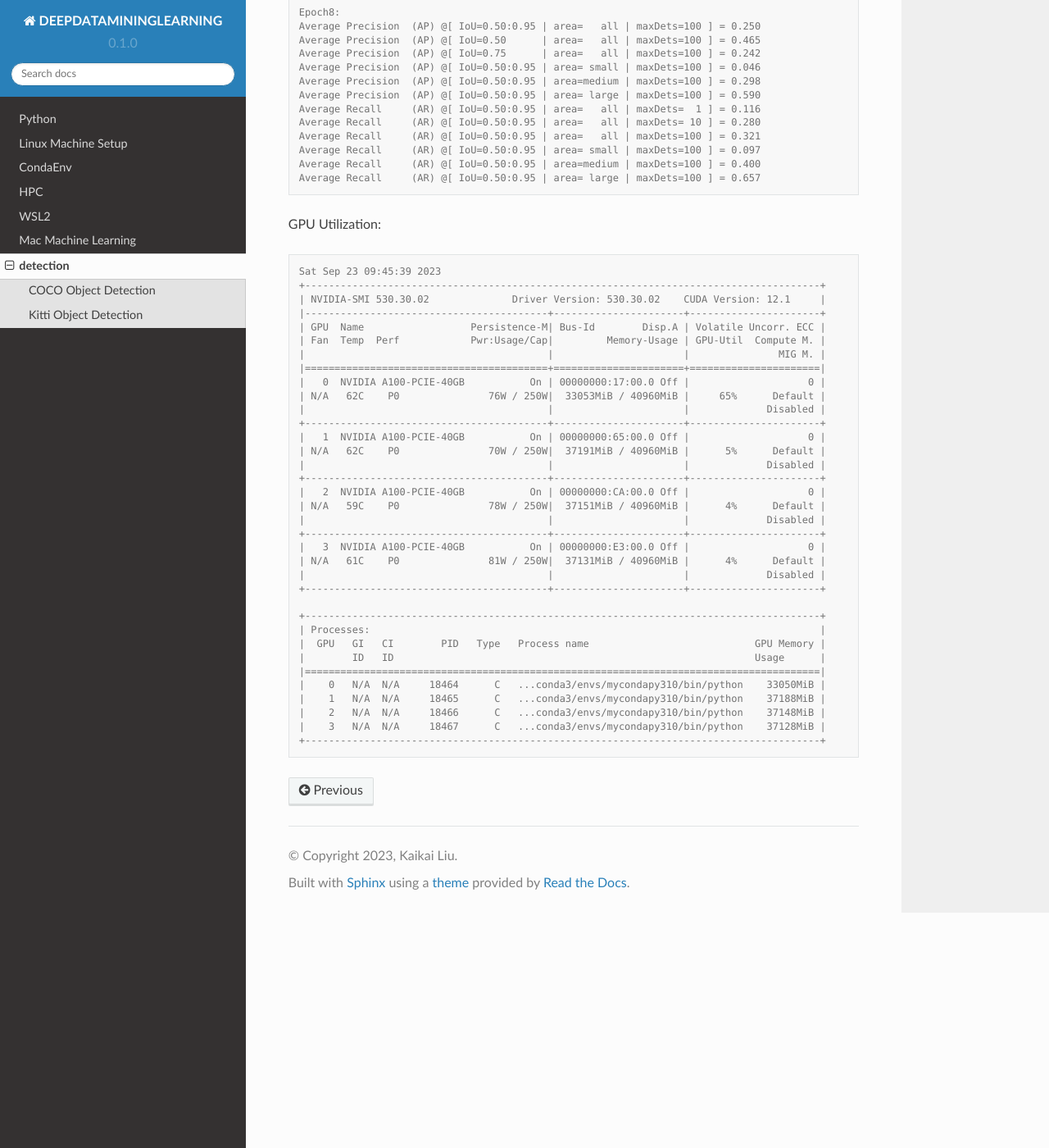
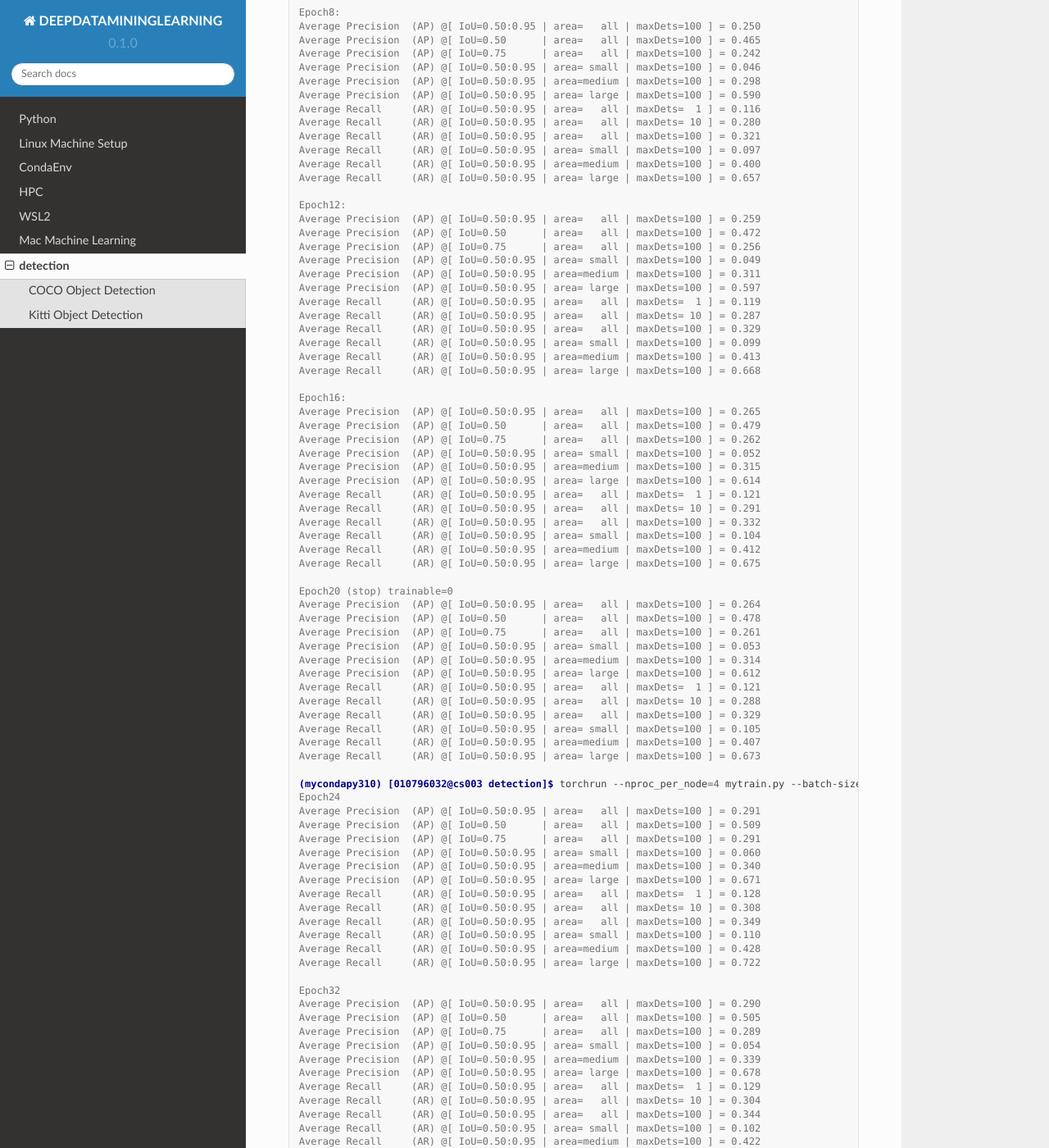
Before and after one commit to lkk688/DeepDataMiningLearning, a Sphinx documentation site: the page built from docs/source/detection.rst, in a window 1280 px wide and 1400 px high, scrolled down 3014 px. Shown: the whole window at 82% size. Built offline with Sphinx 7.4.7 and the Read the Docs theme 2.0.0, drawn with Linux system fonts in a browser that asks for light colours; some of the changed text lies outside the part shown.

```diff
--- a/docs/source/detection.rst
+++ b/docs/source/detection.rst
@@ -141,7 +141,7 @@ CustomRCNN with Resnet152 backbone training with multi-GPU
 .. code-block:: console
 
    (mycondapy310) [010796032@cs003 detection]$ torchrun --nproc_per_node=4 mytrain.py --batch-size=32
-   Epoch0:
+   Epoch0: trainable=0
    Average Precision  (AP) @[ IoU=0.50:0.95 | area=   all | maxDets=100 ] = 0.162
    Average Precision  (AP) @[ IoU=0.50      | area=   all | maxDets=100 ] = 0.355
    Average Precision  (AP) @[ IoU=0.75      | area=   all | maxDets=100 ] = 0.124
@@ -183,6 +183,77 @@ CustomRCNN with Resnet152 backbone training with multi-GPU
    Average Recall     (AR) @[ IoU=0.50:0.95 | area=medium | maxDets=100 ] = 0.400
    Average Recall     (AR) @[ IoU=0.50:0.95 | area= large | maxDets=100 ] = 0.657
 
+   Epoch12:
+   Average Precision  (AP) @[ IoU=0.50:0.95 | area=   all | maxDets=100 ] = 0.259
+   Average Precision  (AP) @[ IoU=0.50      | area=   all | maxDets=100 ] = 0.472
+   Average Precision  (AP) @[ IoU=0.75      | area=   all | maxDets=100 ] = 0.256
+   Average Precision  (AP) @[ IoU=0.50:0.95 | area= small | maxDets=100 ] = 0.049
+   Average Precision  (AP) @[ IoU=0.50:0.95 | area=medium | maxDets=100 ] = 0.311
+   Average Precision  (AP) @[ IoU=0.50:0.95 | area= large | maxDets=100 ] = 0.597
+   Average Recall     (AR) @[ IoU=0.50:0.95 | area=   all | maxDets=  1 ] = 0.119
+   Average Recall     (AR) @[ IoU=0.50:0.95 | area=   all | maxDets= 10 ] = 0.287
+   Average Recall     (AR) @[ IoU=0.50:0.95 | area=   all | maxDets=100 ] = 0.329
+   Average Recall     (AR) @[ IoU=0.50:0.95 | area= small | maxDets=100 ] = 0.099
+   Average Recall     (AR) @[ IoU=0.50:0.95 | area=medium | maxDets=100 ] = 0.413
+   Average Recall     (AR) @[ IoU=0.50:0.95 | area= large | maxDets=100 ] = 0.668
+
+   Epoch16:
+   Average Precision  (AP) @[ IoU=0.50:0.95 | area=   all | maxDets=100 ] = 0.265
+   Average Precision  (AP) @[ IoU=0.50      | area=   all | maxDets=100 ] = 0.479
+   Average Precision  (AP) @[ IoU=0.75      | area=   all | maxDets=100 ] = 0.262
+   Average Precision  (AP) @[ IoU=0.50:0.95 | area= small | maxDets=100 ] = 0.052
+   Average Precision  (AP) @[ IoU=0.50:0.95 | area=medium | maxDets=100 ] = 0.315
+   Average Precision  (AP) @[ IoU=0.50:0.95 | area= large | maxDets=100 ] = 0.614
+   Average Recall     (AR) @[ IoU=0.50:0.95 | area=   all | maxDets=  1 ] = 0.121
+   Average Recall     (AR) @[ IoU=0.50:0.95 | area=   all | maxDets= 10 ] = 0.291
+   Average Recall     (AR) @[ IoU=0.50:0.95 | area=   all | maxDets=100 ] = 0.332
+   Average Recall     (AR) @[ IoU=0.50:0.95 | area= small | maxDets=100 ] = 0.104
+   Average Recall     (AR) @[ IoU=0.50:0.95 | area=medium | maxDets=100 ] = 0.412
+   Average Recall     (AR) @[ IoU=0.50:0.95 | area= large | maxDets=100 ] = 0.675
+
+   Epoch20 (stop) trainable=0
+   Average Precision  (AP) @[ IoU=0.50:0.95 | area=   all | maxDets=100 ] = 0.264
+   Average Precision  (AP) @[ IoU=0.50      | area=   all | maxDets=100 ] = 0.478
+   Average Precision  (AP) @[ IoU=0.75      | area=   all | maxDets=100 ] = 0.261
+   Average Precision  (AP) @[ IoU=0.50:0.95 | area= small | maxDets=100 ] = 0.053
+   Average Precision  (AP) @[ IoU=0.50:0.95 | area=medium | maxDets=100 ] = 0.314
+   Average Precision  (AP) @[ IoU=0.50:0.95 | area= large | maxDets=100 ] = 0.612
+   Average Recall     (AR) @[ IoU=0.50:0.95 | area=   all | maxDets=  1 ] = 0.121
+   Average Recall     (AR) @[ IoU=0.50:0.95 | area=   all | maxDets= 10 ] = 0.288
+   Average Recall     (AR) @[ IoU=0.50:0.95 | area=   all | maxDets=100 ] = 0.329
+   Average Recall     (AR) @[ IoU=0.50:0.95 | area= small | maxDets=100 ] = 0.105
+   Average Recall     (AR) @[ IoU=0.50:0.95 | area=medium | maxDets=100 ] = 0.407
+   Average Recall     (AR) @[ IoU=0.50:0.95 | area= large | maxDets=100 ] = 0.673
+
+   (mycondapy310) [010796032@cs003 detection]$ torchrun --nproc_per_node=4 mytrain.py --batch-size=8 --trainable=2 --resume="/data/cmpe249-fa23/trainoutput/waymococo/0923/model_20.pth"
+   Epoch24
+   Average Precision  (AP) @[ IoU=0.50:0.95 | area=   all | maxDets=100 ] = 0.291
+   Average Precision  (AP) @[ IoU=0.50      | area=   all | maxDets=100 ] = 0.509
+   Average Precision  (AP) @[ IoU=0.75      | area=   all | maxDets=100 ] = 0.291
+   Average Precision  (AP) @[ IoU=0.50:0.95 | area= small | maxDets=100 ] = 0.060
+   Average Precision  (AP) @[ IoU=0.50:0.95 | area=medium | maxDets=100 ] = 0.340
+   Average Precision  (AP) @[ IoU=0.50:0.95 | area= large | maxDets=100 ] = 0.671
+   Average Recall     (AR) @[ IoU=0.50:0.95 | area=   all | maxDets=  1 ] = 0.128
+   Average Recall     (AR) @[ IoU=0.50:0.95 | area=   all | maxDets= 10 ] = 0.308
+   Average Recall     (AR) @[ IoU=0.50:0.95 | area=   all | maxDets=100 ] = 0.349
+   Average Recall     (AR) @[ IoU=0.50:0.95 | area= small | maxDets=100 ] = 0.110
+   Average Recall     (AR) @[ IoU=0.50:0.95 | area=medium | maxDets=100 ] = 0.428
+   Average Recall     (AR) @[ IoU=0.50:0.95 | area= large | maxDets=100 ] = 0.722
+
+   Epoch32
+   Average Precision  (AP) @[ IoU=0.50:0.95 | area=   all | maxDets=100 ] = 0.290
+   Average Precision  (AP) @[ IoU=0.50      | area=   all | maxDets=100 ] = 0.505
+   Average Precision  (AP) @[ IoU=0.75      | area=   all | maxDets=100 ] = 0.289
+   Average Precision  (AP) @[ IoU=0.50:0.95 | area= small | maxDets=100 ] = 0.054
+   Average Precision  (AP) @[ IoU=0.50:0.95 | area=medium | maxDets=100 ] = 0.339
+   Average Precision  (AP) @[ IoU=0.50:0.95 | area= large | maxDets=100 ] = 0.678
+   Average Recall     (AR) @[ IoU=0.50:0.95 | area=   all | maxDets=  1 ] = 0.129
+   Average Recall     (AR) @[ IoU=0.50:0.95 | area=   all | maxDets= 10 ] = 0.304
+   Average Recall     (AR) @[ IoU=0.50:0.95 | area=   all | maxDets=100 ] = 0.344
+   Average Recall     (AR) @[ IoU=0.50:0.95 | area= small | maxDets=100 ] = 0.102
+   Average Recall     (AR) @[ IoU=0.50:0.95 | area=medium | maxDets=100 ] = 0.422
+   Average Recall     (AR) @[ IoU=0.50:0.95 | area= large | maxDets=100 ] = 0.725
+
 GPU Utilization:
 
 .. code-block:: console
```
Also changed, not shown: 2 other files.
